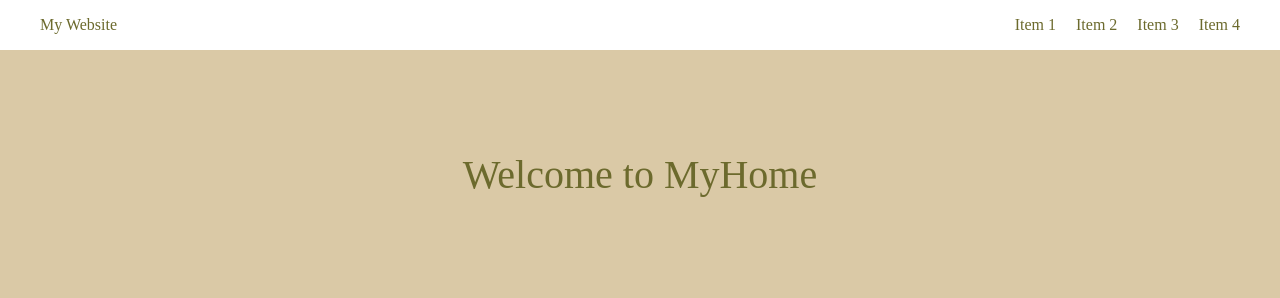
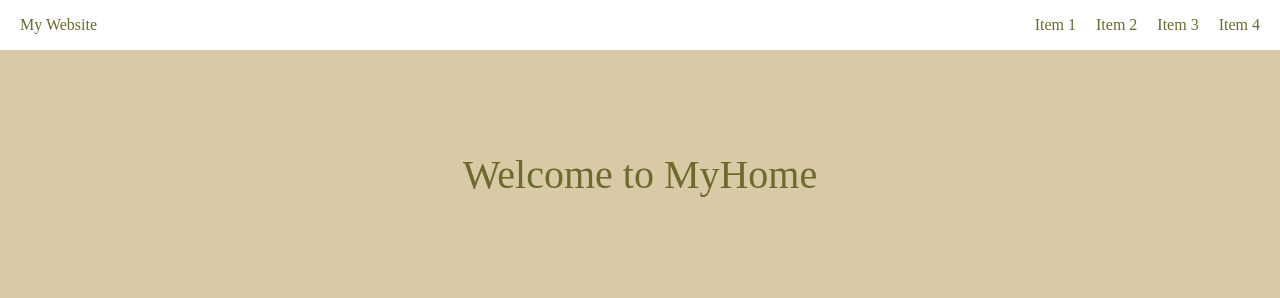
Before and after one commit to youyuhsuan/01_WeHelp-Assignment-Week-1, a website: page index.html in a window 1280 px wide. Shown: the top 298 px of the page. Drawn offline with Linux system fonts and the light colour scheme.

Commit message:
feat:header padding

```diff
--- a/src/scss/layout/_header.scss
+++ b/src/scss/layout/_header.scss
@@ -7,9 +7,10 @@ header {
   justify-content: space-between;
   align-items: center;
   height: $title-height;
-  max-width: 1200px;
+  // max-width: 1200px;
   width: 100%;
   margin: 0 auto;
+  padding: 0 $gutters;
   @include breakpoint(lg) {
     width: 90%;
   }
```
Also changed, not shown: src/all.css, 1 other file.
